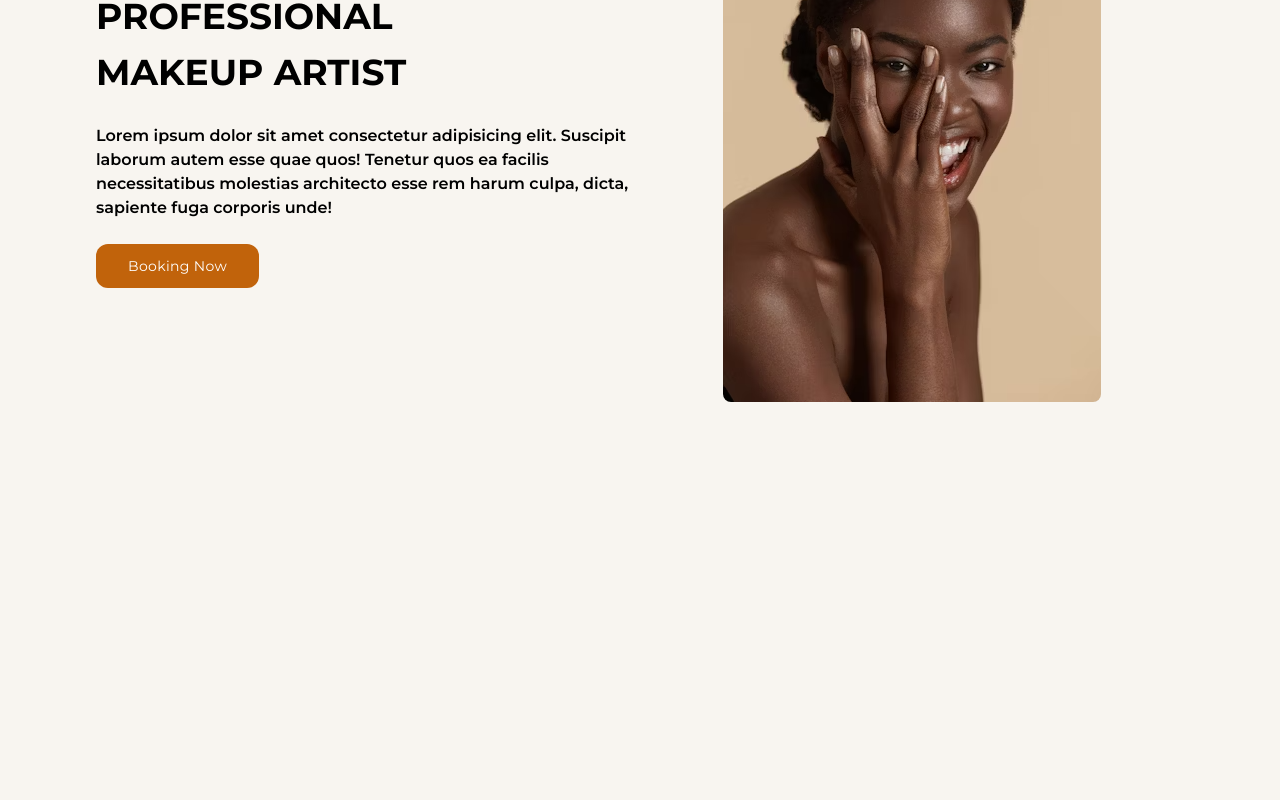
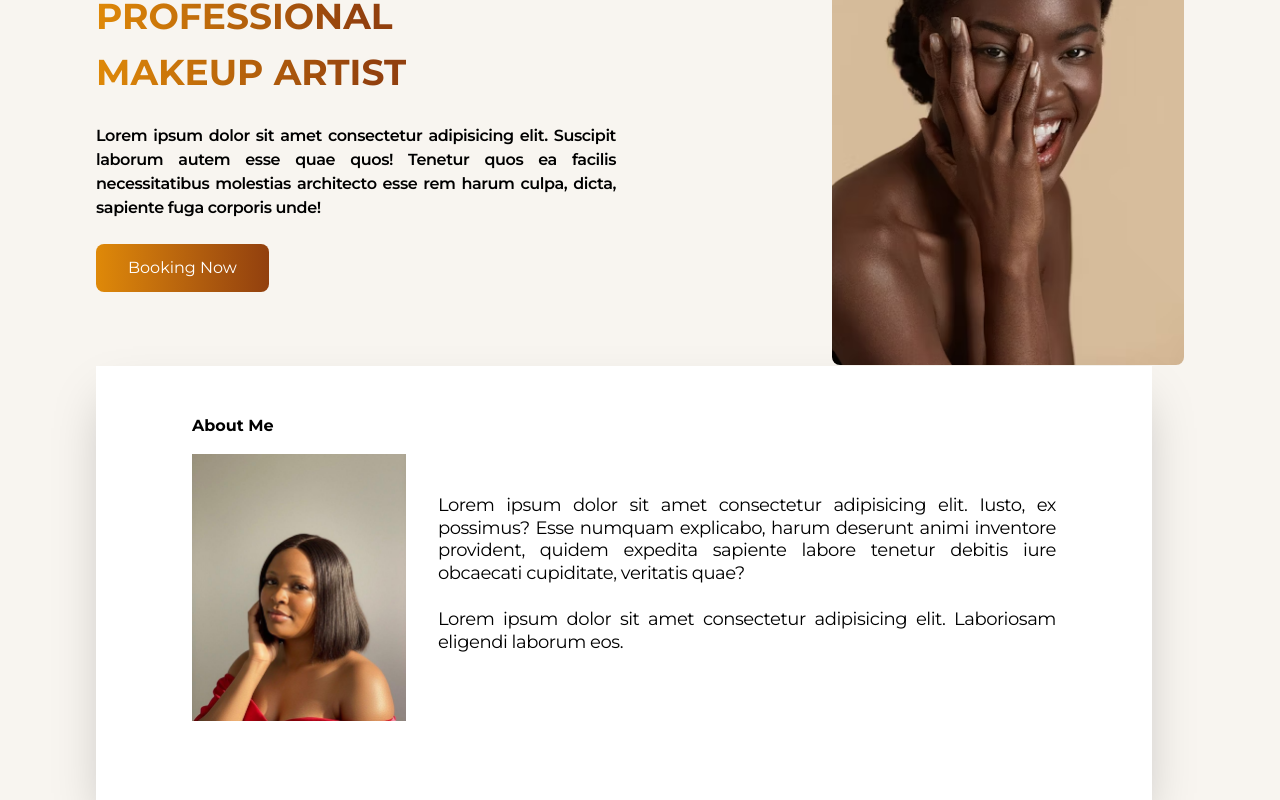
Before and after one commit to ernestkris6/GlamByLaSauce, a React (Vite) app: page / in a window 1280 px wide. Shown: the part 220-1020 px from the top of the page. Before the commit the page ends 800 px from the top, so only its background shows below. Built offline with nearby package versions, Linux system fonts and the light colour scheme; a web font is replaced by a local one.

Commit message:
completing banner

```diff
--- a/src/Pages/Home.jsx
+++ b/src/Pages/Home.jsx
@@ -1,14 +1,16 @@
 import React from 'react'
 import Header from '../ui/Header'
 import HeroSection from '../ui/HeroSection'
-// import Banner from '../ui/Banner'
+import Banner from '../ui/Banner'
+import Collection from '../ui/Collection'
 
 export default function Home() {
   return (
     <div>
         <Header />
         <HeroSection />
-        {/* <Banner /> */}
+        <Banner />
+        <Collection />
     </div>
   )
 }
--- a/src/index.css
+++ b/src/index.css
@@ -5,3 +5,12 @@ body {
     font-family: "Montserrat", sans-serif;
 
 }
+
+
+
+span{
+  background: linear-gradient(270deg, #92400E 10%, #DF8908 100% );
+  background-clip: text;
+  -webkit-background-clip: text;
+  -webkit-text-fill-color: transparent;
+}
--- a/src/ui/Banner.jsx
+++ b/src/ui/Banner.jsx
@@ -1,19 +1,25 @@
 import React from 'react'
+import succy from '../assets/succy.jpg'
+//ml-24 mr-64 mt-[-64px] mb-8 px-6 md:px-10 lg:px-48
 
 export default function Banner() {
   return (
-    <div className='bg-[#fff] ml-24 mr-64 mt-[-64px] mb-8 px-6 md:px-10 lg:px-48'>
-        <div className='pt-12'>
-            <p className='font-bold'>About Me</p>
-            <div>
-                <img src="" alt="" />
-            </div>
+    <div className='relative bg-[#fff] mx-[14px] shadow-2xl mt-4 mb-8 md:mb-24 pb-6 md:mt-[-64px] lg-[-78px] md:mr-[64px] md:ml-[48px] lg:mr-[128px] lg:ml-24 px-6 md:px-10 lg:px-24'>
+        <div className='flex flex-col md:flex-row'>
+          <div className='pt-12 w-full md:w-1/3'>
+            <p className='font-bold text-center md:text-start pb-4'>About Me</p>
+
+                <img className='hidden md:flex sm:w-64' src={succy} alt="" />
+
         </div>
 
-        <div>
-            <p>Lorem ipsum dolor, sit amet consectetur adipisicing elit. Nemo voluptatum molestiae aliquid eligendi expedita quas magni suscipit. Dolor asperiores voluptatibus molestias nisi, aut autem officiis ex fugiat sint voluptatum voluptates?</p> <br />
+        <div className='w-full sm:w-full align-middle sm:items-center sm:justify-center sm:pt-24 sm:pl-8 md:pt-32 md:pb-32'>
+            <p className='text-justify text-xs md:text-sm lg:text-lg leading-tight tracking-tight
+            '>Lorem ipsum dolor sit amet consectetur adipisicing elit. Iusto, ex possimus? Esse numquam explicabo, harum deserunt animi inventore provident, quidem expedita sapiente labore tenetur debitis iure obcaecati cupiditate, veritatis quae?</p> <br />
 
-            <p>Lorem ipsum dolor sit amet consectetur adipisicing elit. Facere, dolore. Facere asperiores, perferendis laudantium adipisci omnis laborum, voluptate labore mollitia sapiente sit totam ea molestiae nihil veritatis, iusto quae aliquid.</p>
+            <p className='text-justify text-xs md:text-sm lg:text-lg leading-tight tracking-tight
+            '>Lorem ipsum dolor sit amet consectetur adipisicing elit. Laboriosam eligendi laborum eos. </p>
+        </div>
         </div>
     </div>
   )
--- a/src/ui/Button.jsx
+++ b/src/ui/Button.jsx
@@ -5,10 +5,16 @@ export default function Button({children, type}) {
     const styles = {
         primary: 'px-8 py-3 rounded-xl bg-[#c1630b] text-[#fff] text-sm transition-colors duration-300 disabled:cursor-not-allowed inline-block tracking-wide cursor-pointer',
         flat: 'px-12 py-3 border-2 border-[#c1630b] text-[#c1630b] text-sm transition-colors duration-300 disabled:cursor-not-allowed inline-block tracking-wide cursor-pointer',
+        span: "px-8 py-3 text-white outline-none border-none rounded-lg bg-gradient-to-l from-[#92400E] to-[#DF8908] cursor-pointer hover:scale-105 transition-all duration-500"
     }
 
+    //bg-gradient-to-l from-[#DF8908] to-[#B415FF] bg-clip-text text-transparent
+    //hover:shadow-lg transition-all duration-300
 
   return (
     <button className={styles[type]}>{children}</button>
   )
 }
+
+
+//
--- /dev/null
+++ b/src/ui/Collection.jsx
@@ -0,0 +1,22 @@
+import React from 'react'
+// import bg from '../assets/bg.jpg'
+
+export default function Collection() {
+  return (
+    //  <section className=''>
+    //     <img className='' src={bg} alt="" />
+
+    // </section>
+
+   <div>
+        <section className='bg-[url(./bg.jpg)] mt-16 md:mt-14 bg-cover bg-no-repeat pb-10 w-full h-[50vh] md:h-[85vh] mb-14'>
+        </section>
+   </div>
+  )
+}
+
+
+//w-full absolute bottom-0 right-0 max-w-md
+//bg-cover bg-center bg-no-repeat min-h-screen flex items-center justify-center text-white
+
+//bg-cover bg-center bg-no-repeat h-screen flex items-center justify-center
--- a/src/ui/HeroSection.jsx
+++ b/src/ui/HeroSection.jsx
@@ -9,24 +9,28 @@ export default function HeroSection() {
       {/* Text and button */}
 
       <div className='flex flex-col md:w-1/2 items-start justify-center gap-4 py-10 m-auto md:py-[10vw] md:mb-[-30px]'>
-          <p className='uppercase font-bold text-4xl text-center'>professional</p>
-          <p className='uppercase font-bold text-4xl '>makeup artist</p>
+          <p className='uppercase font-bold text-4xl text-center'><span>professional</span></p>
+          <p className='uppercase font-bold text-4xl '><span>makeup artist</span></p>
           <div className='mt-4 w-full font-semibold'>
-            <p className='justify-center pb-2'>Lorem ipsum dolor sit amet consectetur adipisicing elit. Suscipit laborum autem esse quae quos! Tenetur quos ea facilis necessitatibus molestias architecto esse rem harum culpa, dicta, sapiente fuga corporis unde!</p>
+            <p className='text-justify justify-center tracking-tight pb-2 md:pr-6'>Lorem ipsum dolor sit amet consectetur adipisicing elit. Suscipit laborum autem esse quae quos! Tenetur quos ea facilis necessitatibus molestias architecto esse rem harum culpa, dicta, sapiente fuga corporis unde!</p>
           </div>
-          <Button type="primary">Booking Now</Button> <br />
+          <Button type="span">Booking Now</Button> <br />
           {/* <Button type="flat">Booking Now</Button> */}
+
+
       </div>
 
 
 
       {/*Image*/}
-      <div className='md:w-1/2 relative'>
+      <div className='md:w-1/2 md:gap-8 lg:pl-48'>
         <img className='m-auto bg-cover bottom-0 h-20dvh rounded-lg relative' src={unsplash1} alt="" />
       </div>
     </div>
   )
 }
 
+//bg-gradient-to-r from-red-500 via-orange-500 to-purple-500
+
 
 //https://www.figma.com/design/a5Qy7QsBDuwweCjBpUbwhZ/Makeup-website--Community-?node-id=0-1&p=f&t=n6z1lIEzUtqFni4e-0
```
Also changed, not shown: public/bg.jpg (added), src/assets/succy.jpg (added).
